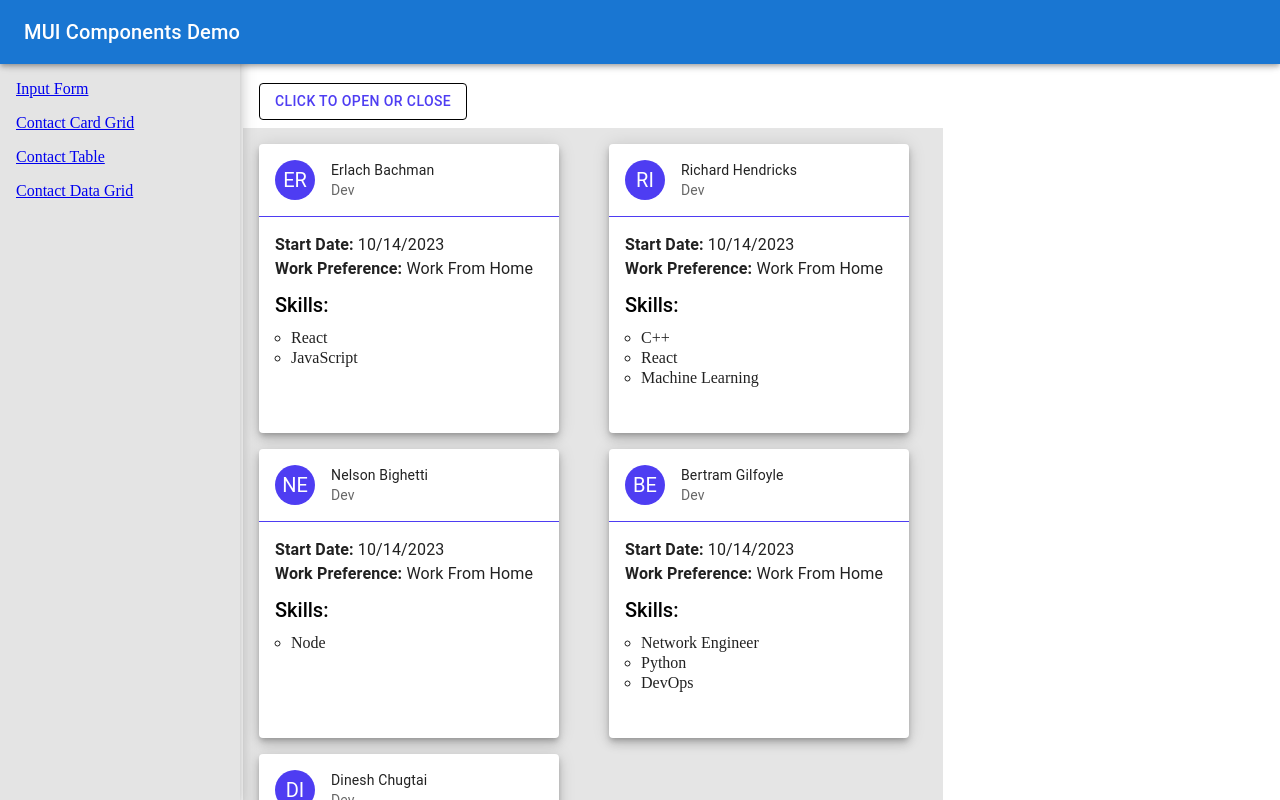
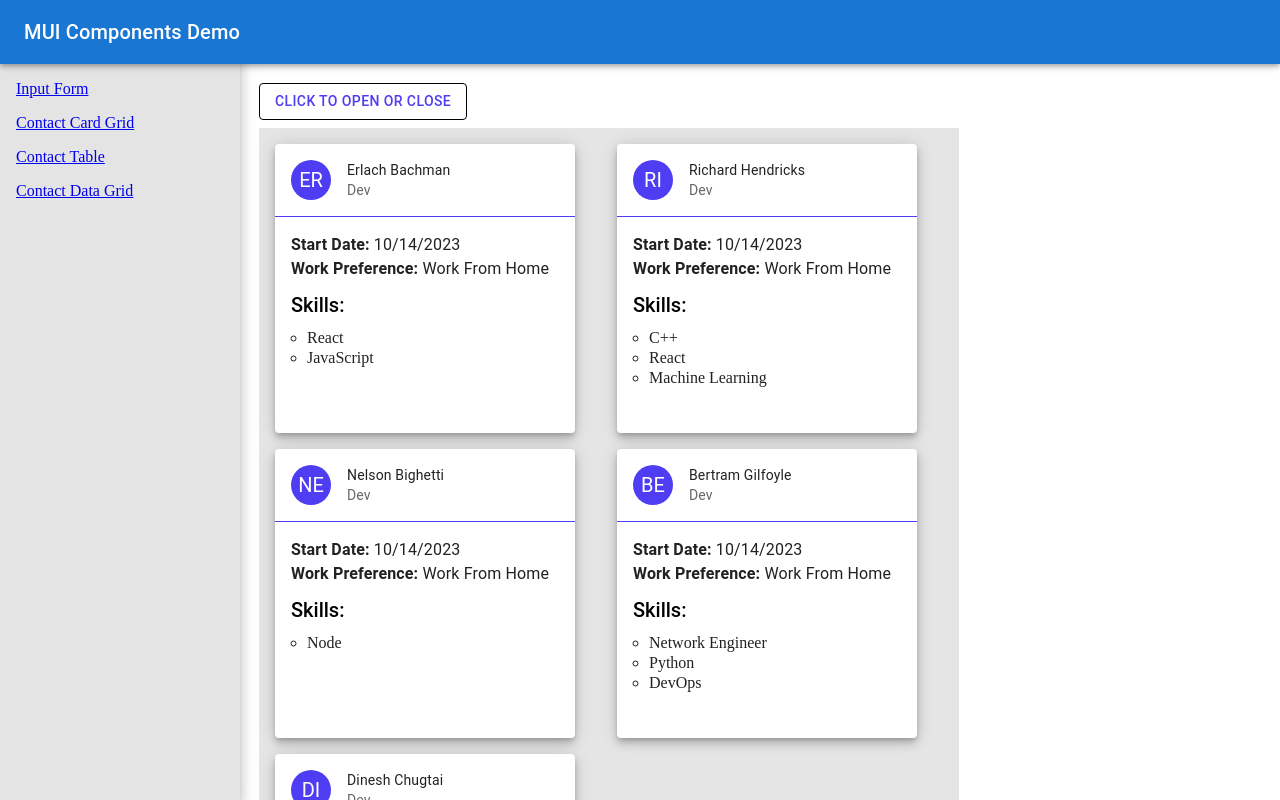
Before and after one commit to redeyedev-208/ga-mui-styling-demo, a React (Create React App) app: page /grid in a window 1280 px wide. Shown: the top 800 px of the page. Built offline with nearby package versions, Linux system fonts and the light colour scheme.

Commit message:
adjusted grid spacing, with commenting for later reference

```diff
--- a/src/components/Grid/ContactCardGrid.tsx
+++ b/src/components/Grid/ContactCardGrid.tsx
@@ -53,7 +53,14 @@ const ContactCardGrid = (props: Props) => {
       <Grid
         container
         spacing={2}
-        sx={{ width: 700, backgroundColor: 'grid.main' }}
+        // We have padding top and left no padding left or padding right so we can just add it to the sx prop
+        sx={{
+          width: 700,
+          backgroundColor: 'grid.main',
+          marginLeft: 0,
+          paddingRight: 2,
+          paddingBottom: 2,
+        }}
       >
         {contactData.map((contact) => {
           maxSkills =
```
